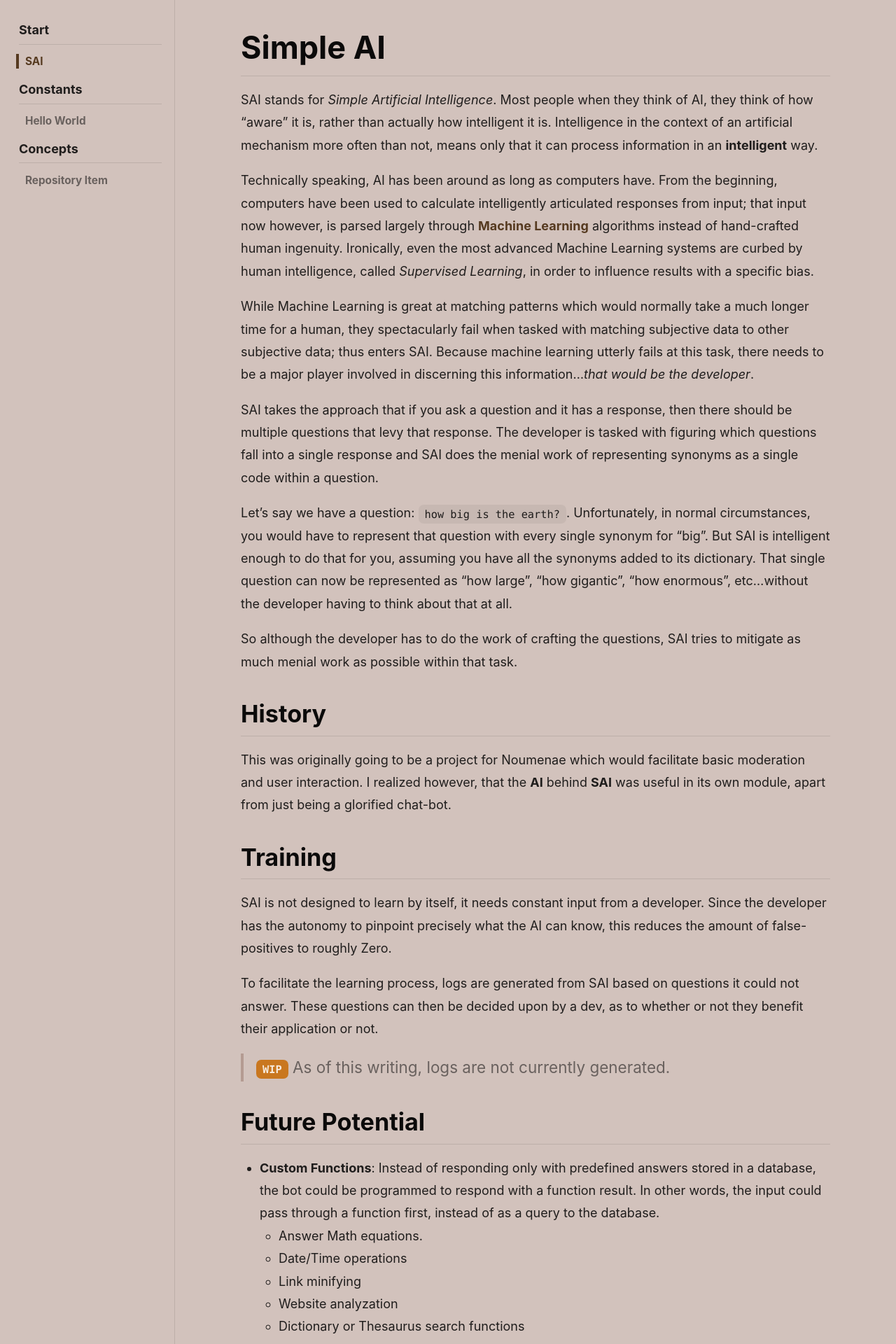
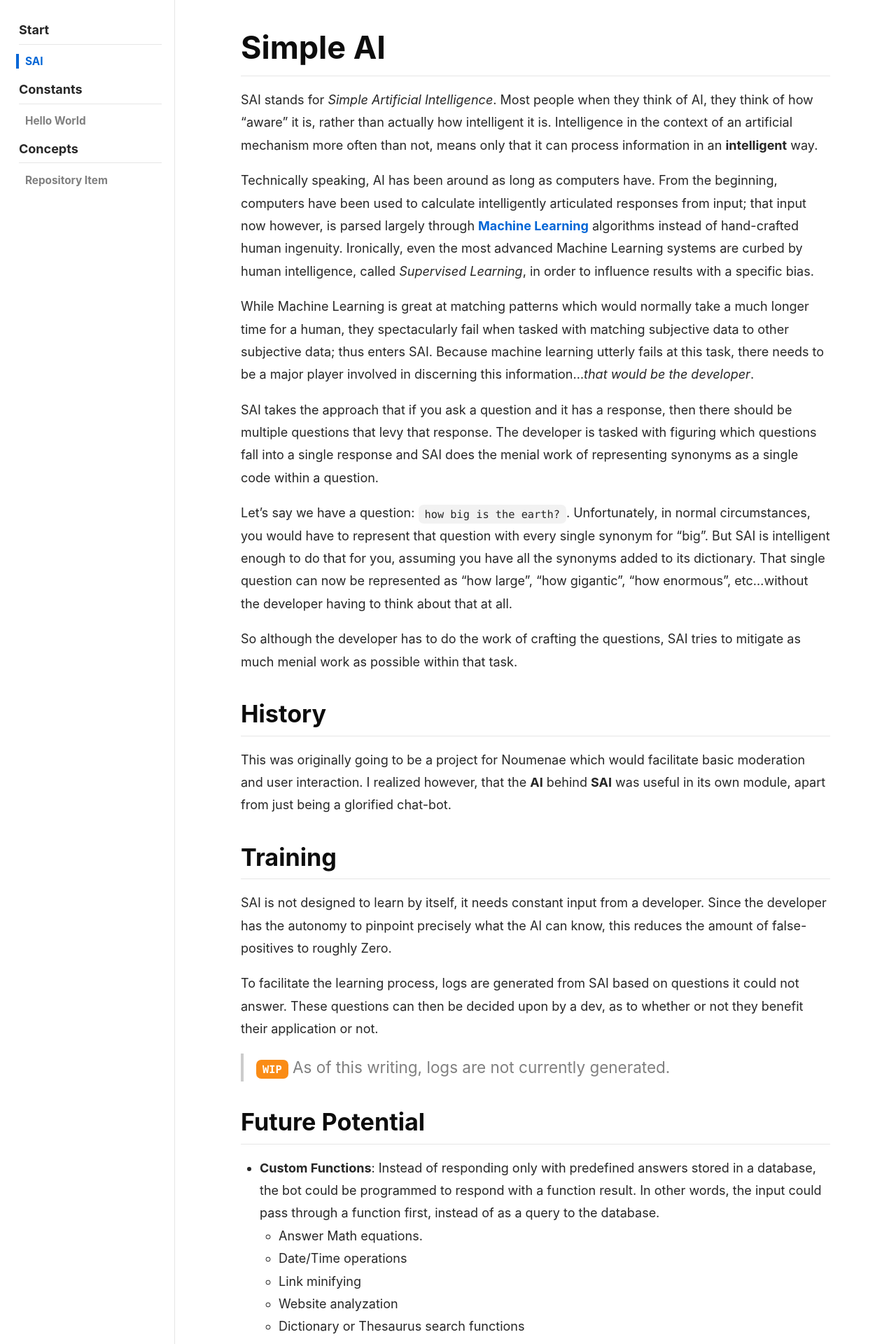
Before and after one commit to Everything-Explained/SAI, a Jekyll site: the page built from index.md, in a window 1280 px wide. Shown: the top 1920 px of the page at 70% size. Built offline with Jekyll 4.4.1, drawn with Linux system fonts in a browser that asks for light colours; nearby versions of some CDN libraries; our own code applies the rules of GitHub Pages for plain Markdown files.

Commit message:
Test ocean theme again

```diff
--- a/_config.yml
+++ b/_config.yml
@@ -17,7 +17,7 @@
 ## => Site Settings
 ##############################
 theme: jekyll-text-theme
-text_skin: chocolate # "default" (default), "dark", "forest", "ocean", "chocolate", "orange"
+text_skin: ocean # "default" (default), "dark", "forest", "ocean", "chocolate", "orange"
 highlight_theme: tomorrow-night # "default" (default), "tomorrow", "tomorrow-night", "tomorrow-night-eighties", "tomorrow-night-blue", "tomorrow-night-bright"
 url     : # the base hostname & protocol for your site e.g. https://www.someone.com
 baseurl : # does not include hostname
```
